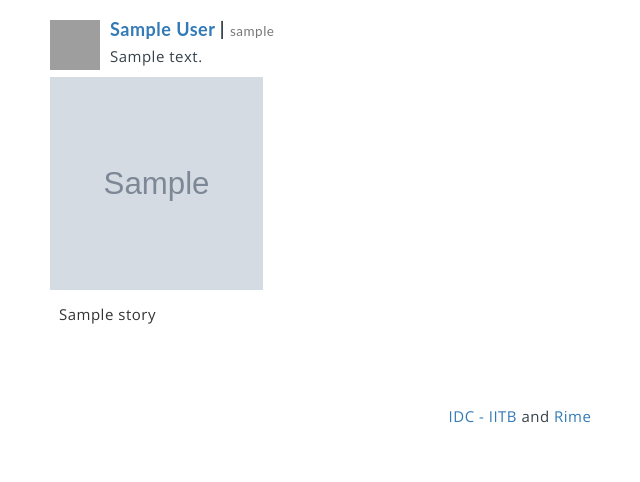
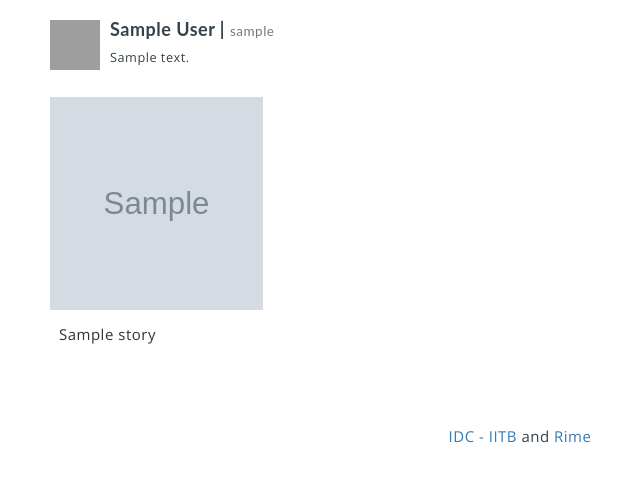
Before and after one commit to IITB-P13098/Jodo, a CodeIgniter app: a page that uses application/views/profile.php in a window 1280 px wide. Shown: the part 52-534 px from the top of the page, without its empty margins (120-760 px from the left). Run offline with CodeIgniter, Linux system fonts and the light colour scheme; tables that the repository leaves empty hold one stand-in row (values such as "Sample post"); grey boxes marked "Sample" are stand-in pictures; some libraries are stand-ins or nearby versions; grey boxes are pictures that could not be loaded.

Commit message:
small design changes

```diff
--- a/application/controllers/home.php
+++ b/application/controllers/home.php
@@ -46,6 +46,8 @@ class Home extends CI_Controller
       show_error('invalid username');
     }
 
+    $data['page_title'] = $data['req_user_data']['disp_name'];
+
     $this->load->library('lib_story');
     $story_data = $this->lib_story->get_users_recent($data['req_user_data']['user_id']);
 
--- a/application/views/profile.php
+++ b/application/views/profile.php
@@ -1,14 +1,14 @@
 <div class="col-xs-12">
   <div class="row">
-    <div class="col-xs-6">
+    <div class="col-xs-12">
 
-      <div class="media">
+      <div class="user-head media">
         <a class="pull-left" href="<?php echo base_url('home/profile/'.$req_user_data['username']); ?>">
           <div class="media-object thumb" style="background-image: url('<?php echo 'http://rimebeta.com/do/file/thumbnail/'.(!empty($req_user_data['profile_image_id']) ? $req_user_data['profile_image_id'] : '0').'/s/profile'; ?>'); width:50px; height:50px;"></div>
         </a>
         <div class="media-body">
           <h4 class="media-heading"><a href="<?php echo base_url('home/profile/'.$req_user_data['username']); ?>"><?php echo $req_user_data['disp_name']; ?></a> | <small><?php echo $req_user_data['username']; ?></small></h4>
-          <?php echo $req_user_data['bio']; ?>
+          <small><?php echo $req_user_data['bio']; ?></small>
         </div>
       </div>
 
--- a/application/views/story/list.php
+++ b/application/views/story/list.php
@@ -2,7 +2,7 @@
 
 <div class="col-xs-12">
 
-  <div class="row">
+  <div class="story-list row">
     <?php
     foreach ($story as $s)
     {
--- a/assets/css/style.css
+++ b/assets/css/style.css
@@ -14,6 +14,8 @@ h1, h2, h3, h4, h5, h6, .h1, .h2, .h3, .h4, .h5, .h6 { font-family: 'Lato', Sans
 
 .container { max-width: none !important; width: 970px; }
 
+a:hover { text-decoration: none; }
+
 .thumb {
   display: inline-block;
   background-color: #F0EAED;
@@ -27,4 +29,11 @@ h1, h2, h3, h4, h5, h6, .h1, .h2, .h3, .h4, .h5, .h6 { font-family: 'Lato', Sans
 
 .thumbnail { padding: 0; border-radius: 0; border: 0;}
 
+.media-heading a { color: #35424A; }
+
+
 footer .credits { margin-top: 50px; margin-bottom: 30px; }
+
+.user-head { margin-bottom: 20px; }
+
+.story-list .caption { text-overflow: ellipsis; white-space: nowrap; overflow: hidden;  }
```
